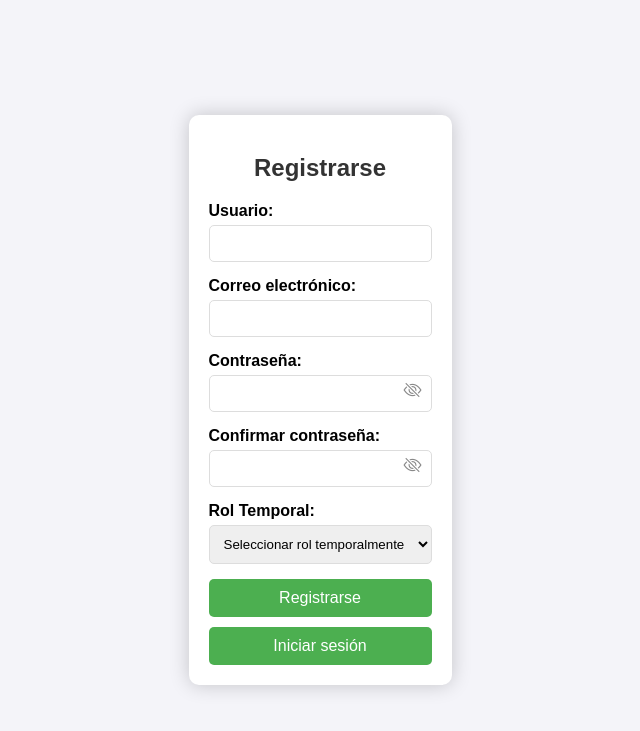
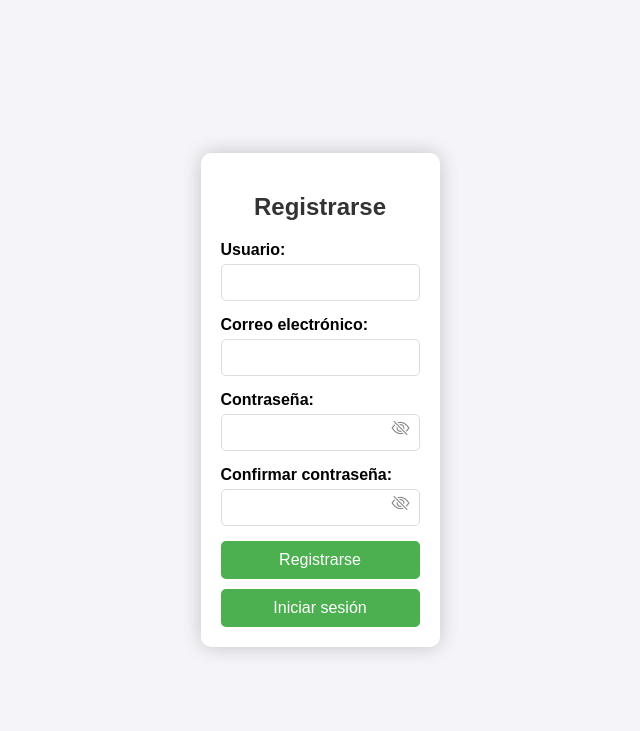
Before and after one commit to CachorroGam/bibliotecatech, a Django app: page /register in a window 1280 px wide. Shown: the top 731 px of the page, without its empty margins (320-960 px from the left). Run offline with Django 5.2, Linux system fonts and the light colour scheme; some libraries are stand-ins or nearby versions.

Commit message:
ready for temmmm

```diff
--- a/users/templates/register.html
+++ b/users/templates/register.html
@@ -35,7 +35,7 @@
             margin-bottom: 5px;
             font-weight: bold;
         }
-        .input-group input, .input-group select {
+        .input-group input {
             width: 100%;
             padding: 10px;
             border: 1px solid #ddd;
@@ -95,15 +95,6 @@
                 <input type="password" id="password_confirm" name="password_confirm" required>
                 <i class="bi bi-eye-slash toggle-password" onclick="togglePasswordVisibility('password_confirm')"></i>
             </div>
-            <div class="input-group">
-                <label for="role">Rol Temporal:</label>
-                <select id="role" name="role" required>
-                    <option value="">Seleccionar rol temporalmente</option>
-                    <option value="administrador">Administrador</option>
-                    <option value="usuario">Usuario</option>
-                    <option value="editor">Editor</option>
-                </select>
-            </div>
             <button type="submit">Registrarse</button>
         </form>
         <div class="login-button">
```
